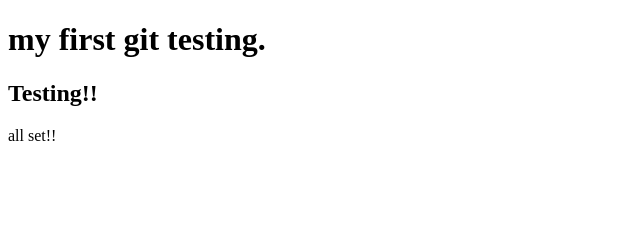
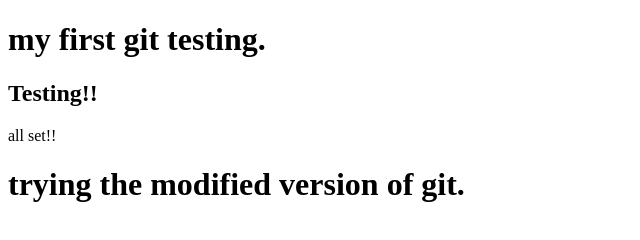
Before and after one commit to Aminah04/td-intro-github-basics, a plain HTML site: page index.html in a window 1280 px wide. Shown: the whole page, without its empty margins (0-640 px from the left). Drawn offline with Linux system fonts and the light colour scheme.

Commit message:
I added a new section heading

```diff
--- a/index.html
+++ b/index.html
@@ -10,5 +10,6 @@
     <h1>my first git testing.</h1>
     <h2>Testing!!</h2>
     <p> all set!!</p>
+    <h1>trying the modified version of git.</h1>
 </body>
 </html>
```
